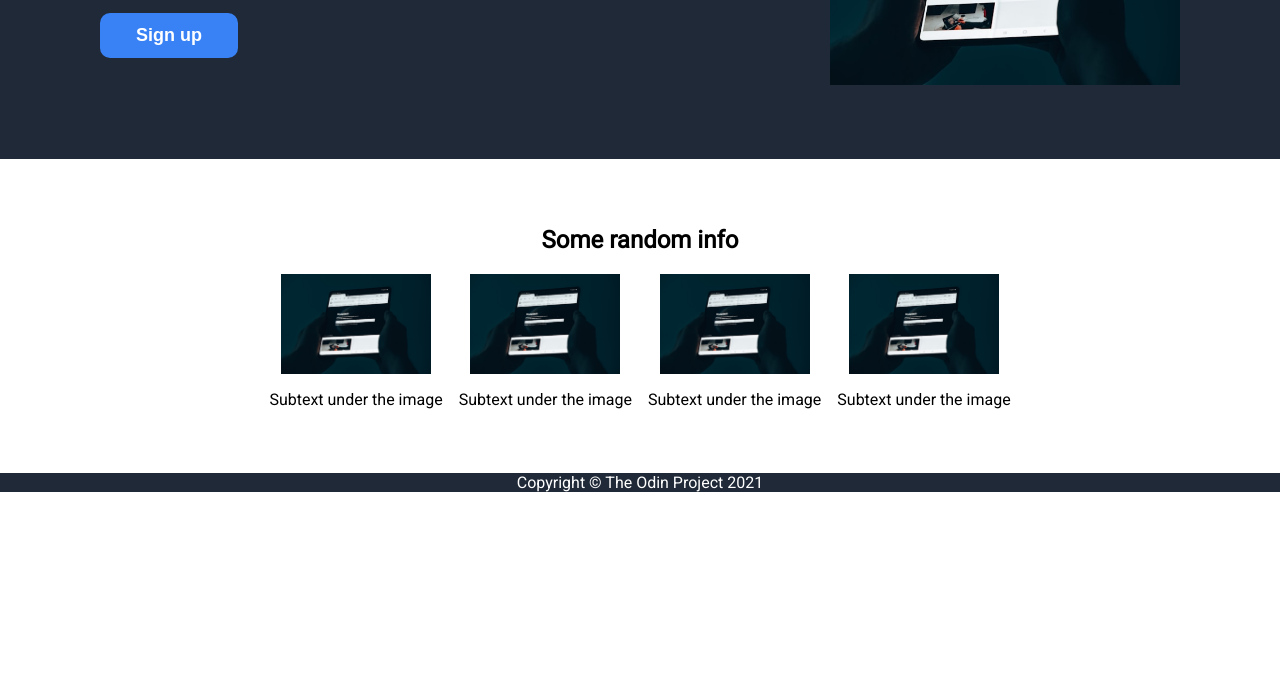
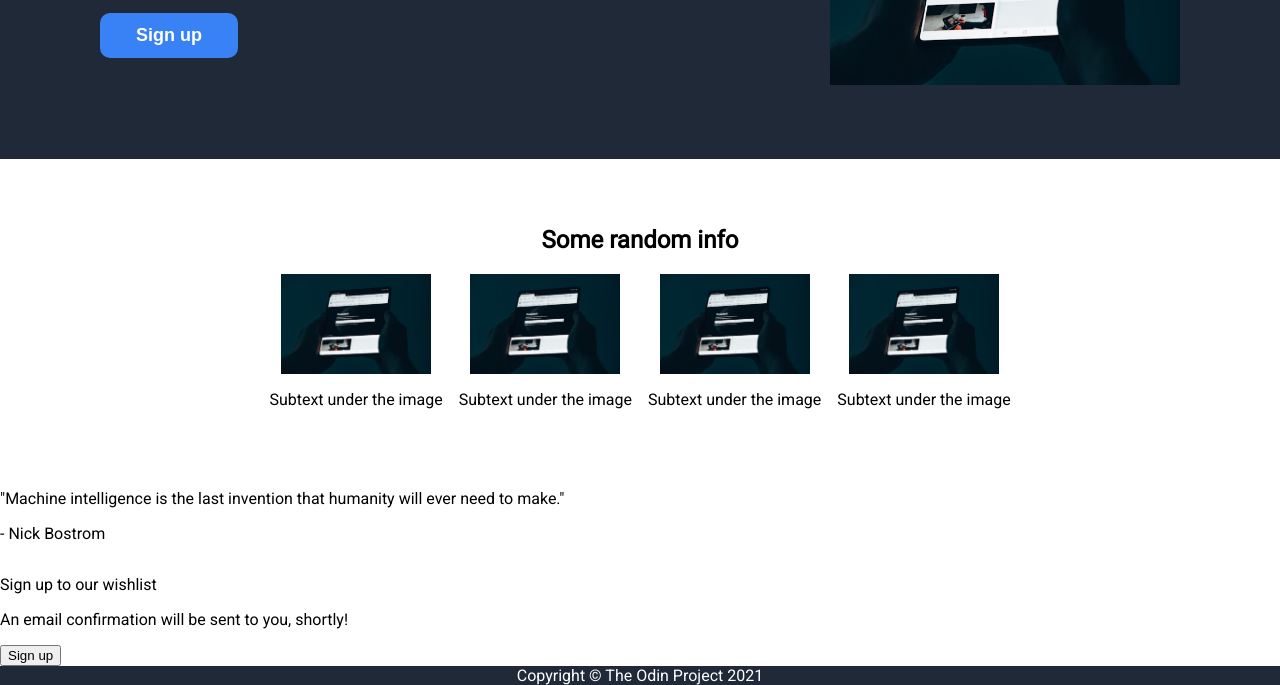
Before and after one commit to ArtemiiHH/odin-landing-page, a plain HTML site: page index.html in a window 1280 px wide. Shown: the part 295-980 px from the top of the page. Before the commit the page ends 800 px from the top, so only its background shows below. Drawn offline with Linux system fonts and the light colour scheme.

Commit message:
Add structure for the last 2 sections

```diff
--- a/index.html
+++ b/index.html
@@ -87,9 +87,24 @@
         </div>
       </div>
 
-      <div class="section-three"></div>
+      <div class="section-three">
+        <p class="quote">
+          "Machine intelligence is the last invention that humanity will ever need to make."
+        </p>
+        <p class="author">
+          - Nick Bostrom
+        </p>
+      </div>
 
-      <div class="section-four"></div>
+      <div class="section-four">
+        <div class="box">
+          <div class="cta">
+            <p>Sign up to our wishlist</p>
+            <p>An email confirmation will be sent to you, shortly!</p>
+          </div>
+          <button class="signup-btn-two">Sign up</button>
+        </div>
+      </div>
     </div>
 
     <!-- Footer -->
```
